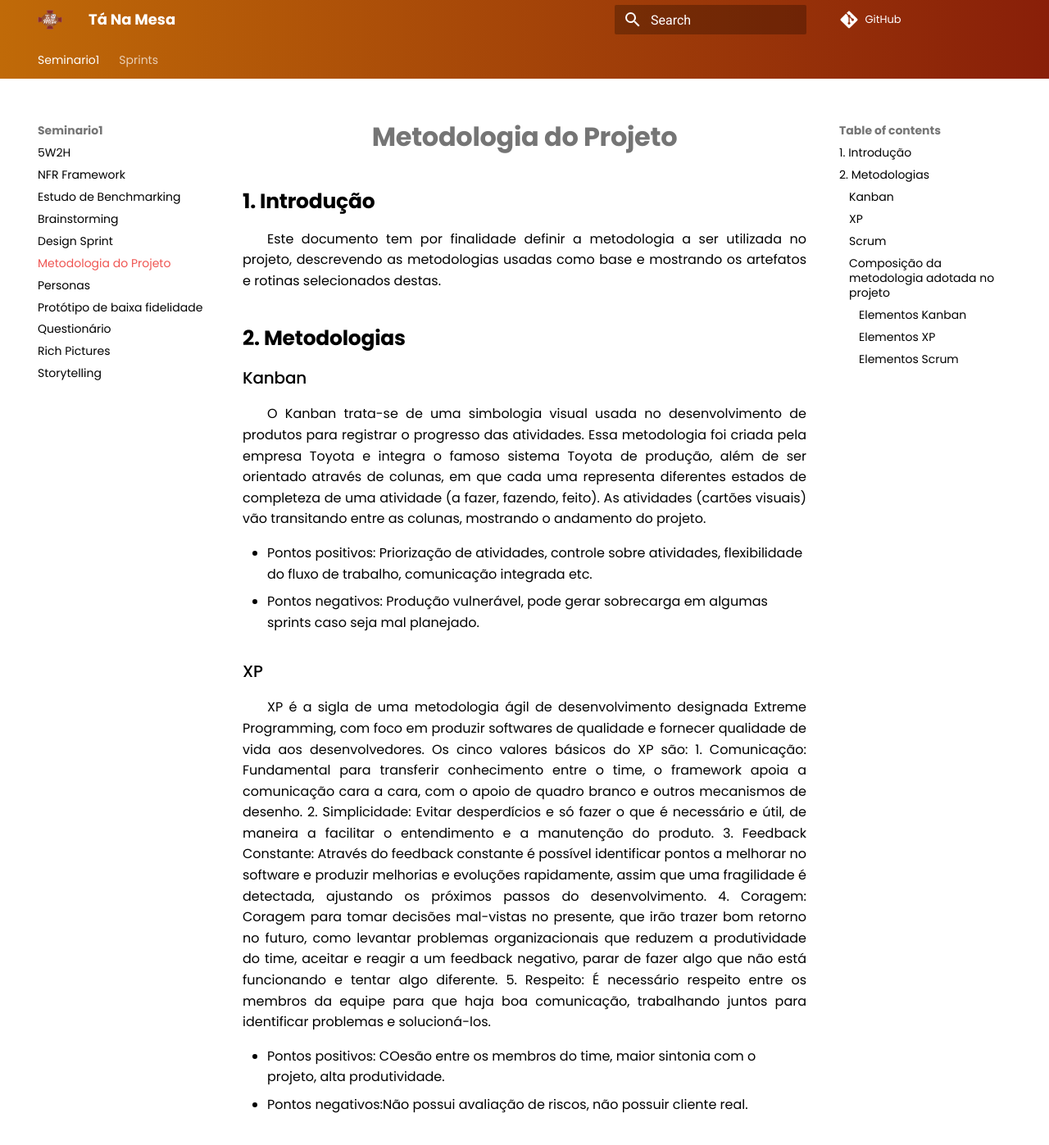
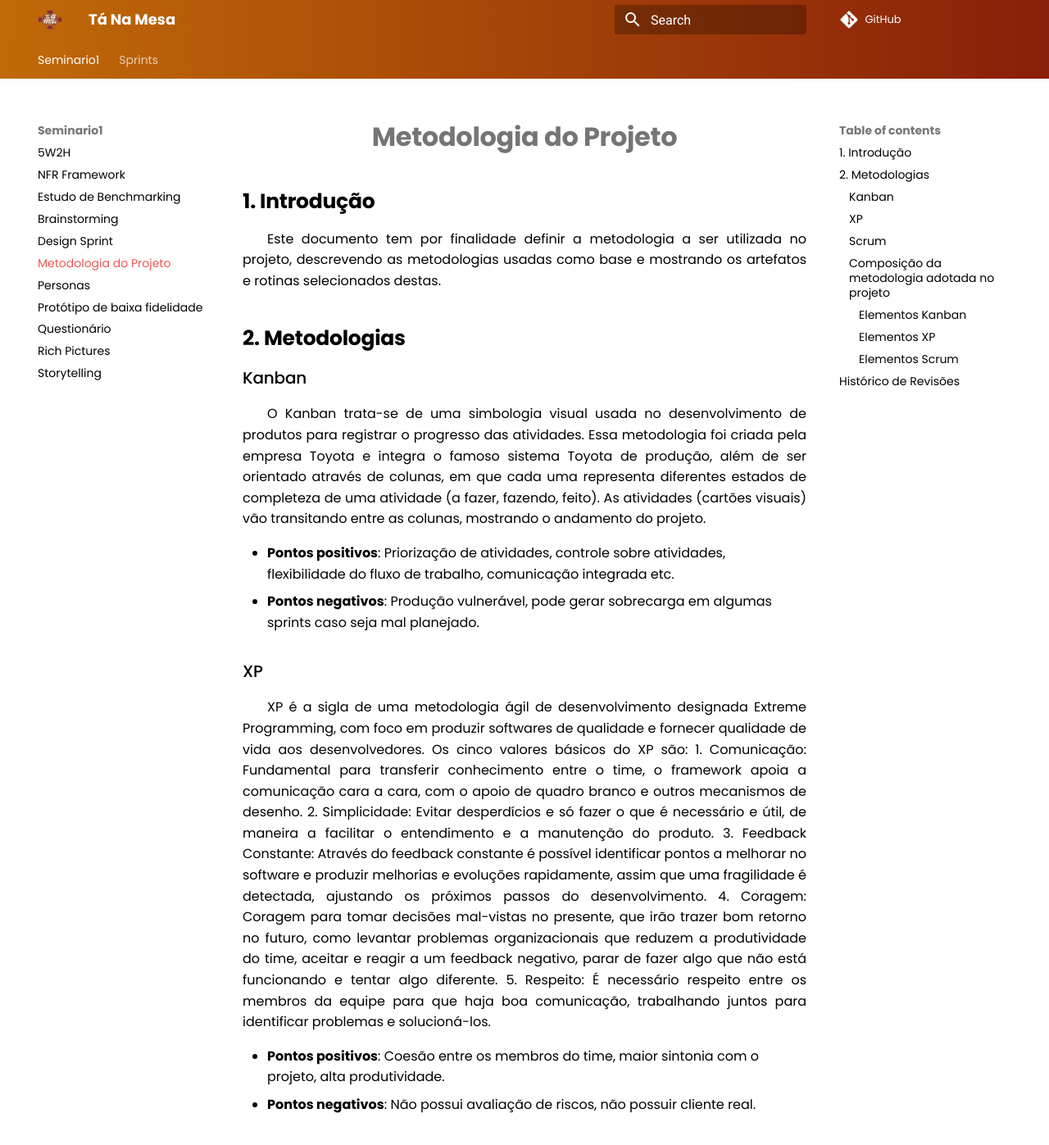
Before and after one commit to UnBArqDsw2021-1/2021.1_G02_TaNaMesa_docs, an MkDocs documentation site: the page built from docs/seminario1/metodologia.md, in a window 1280 px wide and 1400 px high. Shown: the top 1397 px of the window at 82% size. Built offline with MkDocs 1.6.1 and Material for MkDocs 9.7.7, drawn with Linux system fonts in a browser that asks for light colours; comment, search, counter and statistics services are not loaded; some of the changed text lies outside the part shown.

Commit message:
Realizando ajustes e adicionando historico de revisoes.
Co-authored-by: Emily Dias <diassouza@yahoo.com.br>

```diff
--- a/docs/seminario1/metodologia.md
+++ b/docs/seminario1/metodologia.md
@@ -7,8 +7,8 @@
 ### Kanban
 O Kanban trata-se de uma simbologia visual usada no desenvolvimento de produtos para registrar o progresso das atividades. Essa metodologia foi criada pela empresa Toyota e integra o famoso sistema Toyota de produção, além de ser orientado através de colunas, em que cada uma representa diferentes estados de completeza de uma atividade (a fazer, fazendo, feito). As atividades (cartões visuais) vão transitando entre as colunas, mostrando o andamento do projeto.
 
-* Pontos positivos: Priorização de atividades, controle sobre atividades, flexibilidade do fluxo de trabalho, comunicação integrada etc.
-* Pontos negativos: Produção vulnerável, pode gerar sobrecarga em algumas sprints caso seja mal planejado.
+* **Pontos positivos**: Priorização de atividades, controle sobre atividades, flexibilidade do fluxo de trabalho, comunicação integrada etc.
+* **Pontos negativos**: Produção vulnerável, pode gerar sobrecarga em algumas sprints caso seja mal planejado.
 
 ### XP
 XP é a sigla de uma metodologia ágil de desenvolvimento designada Extreme Programming, com foco em produzir softwares de qualidade e fornecer qualidade de vida aos desenvolvedores. Os cinco valores básicos do XP são:
@@ -18,36 +18,38 @@
 4. Coragem: Coragem para tomar decisões mal-vistas no presente, que irão trazer bom retorno no futuro, como levantar problemas organizacionais que reduzem a produtividade do time, aceitar e reagir a um feedback negativo, parar de fazer algo que não está funcionando e tentar algo diferente.
 5. Respeito: É necessário respeito entre os membros da equipe para que haja boa comunicação, trabalhando juntos para identificar problemas e solucioná-los.
 
-* Pontos positivos: COesão entre os membros do time, maior sintonia com o projeto, alta produtividade.
-* Pontos negativos:Não possui avaliação de riscos, não possuir cliente real.
+* **Pontos positivos**: Coesão entre os membros do time, maior sintonia com o projeto, alta produtividade.
+* **Pontos negativos**: Não possui avaliação de riscos, não possuir cliente real.
 
 ### Scrum
 Podemos definir o Scrum, de forma simplificada, como um método ágil, iterativo e incremental utilizado no gerenciamento de projetos, sendo atualmente um dos mais conhecidos e recorridos na
 computação e demais áreas do conhecimento. Seu esqueleto pode ser especificado através de um conjunto definido de papéis, artefatos e eventos.
 
-|     Papéis    | Descrição |
-| :------------ | :-------- |
+|    **Papéis**    | **Descrição** |
+| :--------------- | :------------ |
 |  Scrum Master |Especialista em scrum responsável pela garantia de que as regras do método serão seguidas, os princípios respeitados e pela explicação aos membros da equipe dos principios ágeis e da metodologia, além de realizar o papel de facilitador.|
 | Product Owner |Representante dos clientes. Deve passar a visão do contratante sobre o produto para o time de desenvolvimento de forma clara e tirar possíveis dúvidas em relação ao projeto e seus requisitos.|
 |   Arquiteto   |Responsável por elaborar a arquitetura do software e garantir que ela seja seguida.|
 | Especialistas |Estudiosos de áreas relacionadas ao desenvolvimento do projeto, no caso da engenharia de software eralmente é composta de desenvolvedores/programadores.|
 
-|       Eventos     | Descrição |
-| :---------------- | :-------- |
+
+|    **Eventos**    | **Descrição** |
+| :---------------- | :------------ |
 |       Sprint      |Nome designado para cada pequeno ciclo iterativo, tem duração máxima de aproximadamente um mês.|
 |       Dailys      |Reuniões diárias ou semanais entre a equipe para melhorar a comunicação e expor possíveis impedimentos na realização de tarefas da sprint.|
 | Planning e review |Ocorre a retrospectiva sobre o andamento da sprint que está sendo finalizada e o planejamento da próxima que iniciará.|
 |      Release      |Conjunto de iterações, geralmente marcadas por uma entrega de parte considerável do produto.|
 
-|      Artefatos      | Descrição |
-| :------------------ | :-------- |
+
+|    **Artefatos**    | **Descrição** |
+| :------------------ | :------------ |
 |    Product Backlog  |Lista de requisitos e necessidades apresentada pelo Product Owner.|
 |    Sprint Backlog   |Versão fracionada do Backlog do produto, indica o planejamento do que será feito em uma sprint específica.|
 |      Incremento     |Artefato originado em cada sprint, deve ser parte potencial do produto que é entregue agregando valor ao cliente.|
 | Definição de pronto |Artefato de transparência que visa determinar entre todos os papéis envolvidos no scrum (PO, Scrum master e especialistas) qual seria a definição de que o produto está pronto para entrega.|
 
-* Pontos positivos: Ótima capacidade de adaptação, melhoria contínua, progresso transparente.
-* Pontos negativos: Prazos incertos, atraso de processo por conta das reuniões, pouca documentação.
+* **Pontos positivos**: Ótima capacidade de adaptação, melhoria contínua, progresso transparente.
+* **Pontos negativos**: Prazos incertos, atraso de processo por conta das reuniões, pouca documentação.
 
 ### Composição da metodologia adotada no projeto
 Consideramos que uma metodologia híbrida se encaixa melhor no nosso contexto que possui uso de rotinas e artefatos diversos, além de ser possível sanar pontos fracos de uma metodologia usando alguns artefatos e rotinas de outras. Seja pela precariedade de documentação, no caso do Scrum; ou pela falta de rotinas, no caso do XP e Kanban.
@@ -96,3 +98,12 @@
 4. Definição de pronto
 
 O modelo de papéis do SCRUM foi utilizado no projeto, contando com Product Owner, Arquiteto, Scrum Master e time de desenvolvimento, além de um papel extra de Dev-Ops para realizar as configurações de ambiente necessárias nos repositórios do grupo e garantir que o desenvolvimento ocorra de maneira fluída na máquina de qualquer desenvolvedor.
+
+## Histórico de Revisões
+
+|    Data    | Versão | Descrição | Autor(es) |
+| :--------: | :----: | :-------- | :-------: |
+| 04/08/2021 |   1.0  | Criação da estrutura do documento e análise das metodologias | [Brenda Santos](https://github.com/brendavsantos), [Emily Dias](https://github.com/emysdias) |
+| 04/08/2021 |   1.1  | Adição dos pontos positivos e negativos das metodologias     | [Brenda Santos](https://github.com/brendavsantos), [Emily Dias](https://github.com/emysdias) |
+| 04/08/2021 |   1.2  |             Adição da introdução                             | [Brenda Santos](https://github.com/brendavsantos), [Emily Dias](https://github.com/emysdias) |
+| 04/08/2021 |   1.3  |         Ajustes e adição do histórico de revisões            | [Brenda Santos](https://github.com/brendavsantos), [Emily Dias](https://github.com/emysdias) |
```
